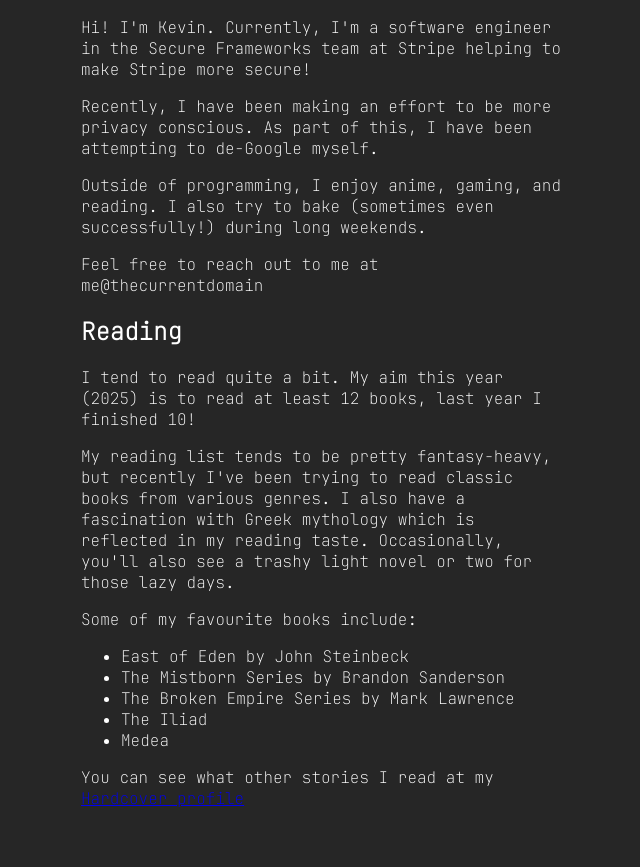
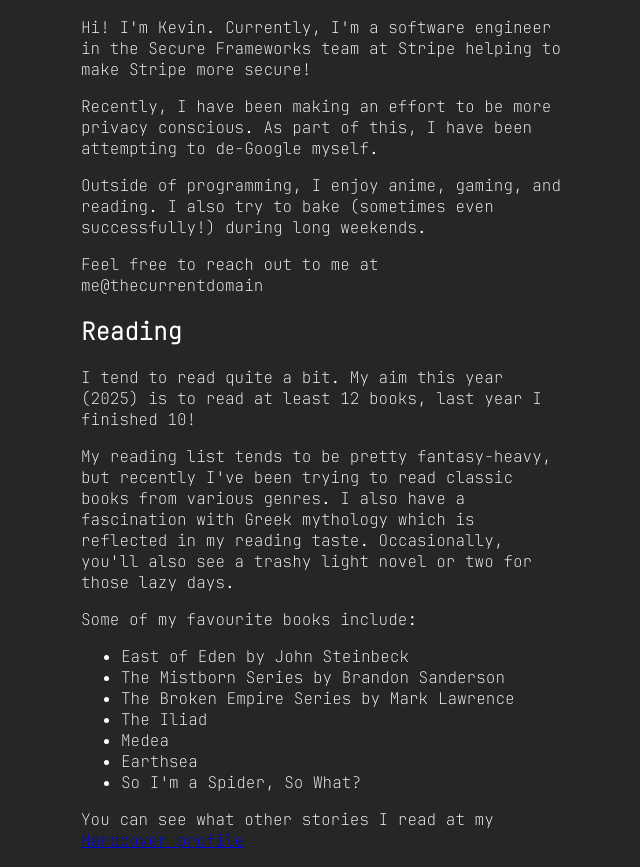
Before and after one commit to scry5/scry5.github.io, a plain HTML site: page index.html in a window 1280 px wide. Shown: the part 120-987 px from the top of the page, without its empty margins (319-959 px from the left). Before the commit the page ends 945 px from the top, so only its background shows below. Drawn offline with Linux system fonts and the light colour scheme.

Commit message:
Add more books

```diff
--- a/index.html
+++ b/index.html
@@ -37,6 +37,8 @@
         <li>The Broken Empire Series by Mark Lawrence</li>
         <li>The Iliad</li>
         <li>Medea</li>
+        <li>Earthsea</li>
+        <li>So I'm a Spider, So What?</li>
     </ul>
     <p>You can see what other stories I read at my <a href="https://hardcover.app/@scry5">Hardcover profile</a></p>
 </div>
```
